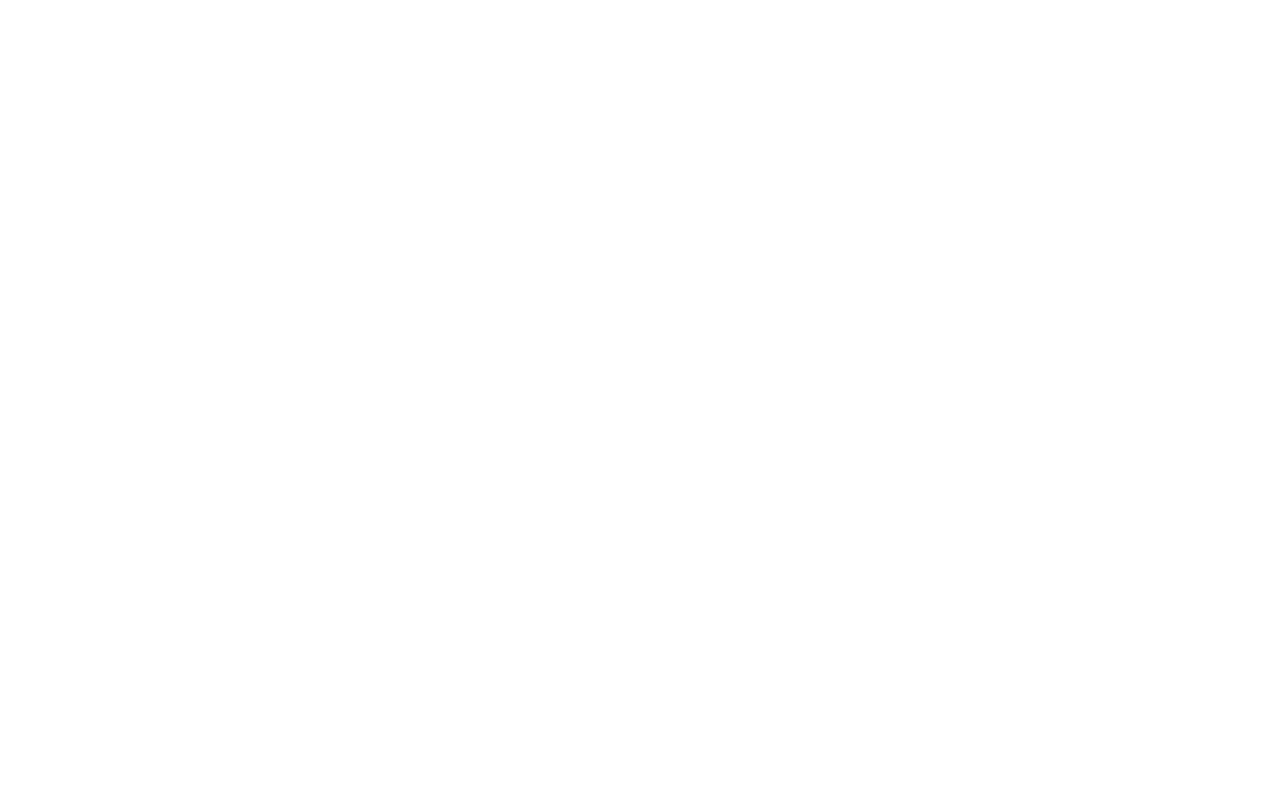
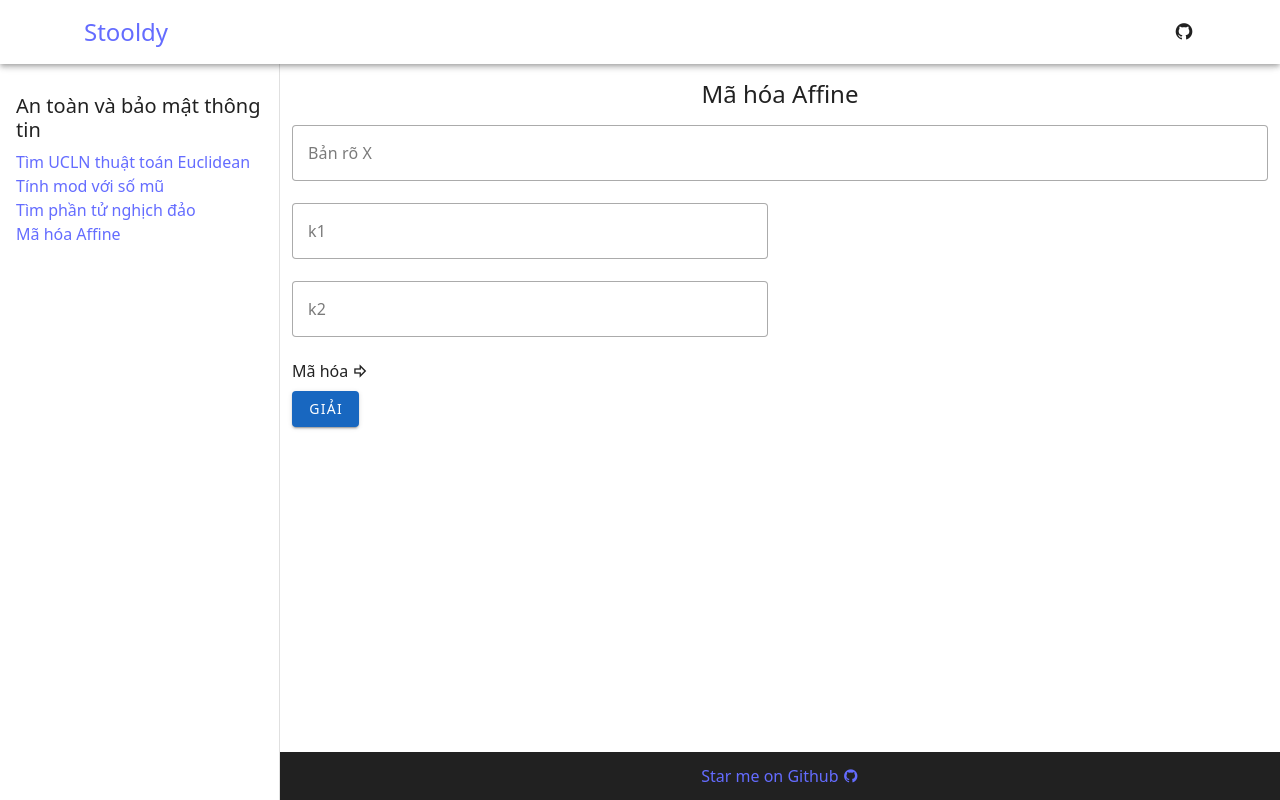
Before and after one commit to iamtuann/stooldy, a Vue app: page /atvbmtt/affine in a window 1280 px wide. Before the commit this address had no page. Built offline with nearby package versions, Linux system fonts and the light colour scheme.

Commit message:
mã hóa affine

```diff
--- a/src/router/index.js
+++ b/src/router/index.js
@@ -41,7 +41,16 @@ const routes = [
           layout: DefaultLayout,
           displayName: "Tìm phần tử nghịch đảo"
         },
-      }
+      },
+      {
+        path: "affine",
+        name: "Affine",
+        component: () => import("../views/atvbmtt/Affine.vue"),
+        meta: {
+          layout: DefaultLayout,
+          displayName: "Mã hóa Affine"
+        },
+      },
     ]
   }
 ]
--- /dev/null
+++ b/src/views/atvbmtt/Affine.vue
@@ -0,0 +1,99 @@
+<template>
+  <div class="container pb-5">
+    <h2 class="fs-4 mt-4 text-center">Mã hóa Affine</h2>
+    <div class="mt-4"></div>
+    <v-form ref="form">
+      <v-text-field
+        v-model="input.x" label="Bản rõ X"
+        variant="outlined"
+      >
+      </v-text-field>
+      <div class="row">
+        <div class="col-12 col-md-6">
+          <v-text-field
+            v-model="input.k1" label="k1"
+            variant="outlined" :rules="numberInputRules"
+          >
+          </v-text-field>
+          <v-text-field
+            v-model="input.k2" label="k2"
+            variant="outlined" :rules="numberInputRules"
+          >
+          </v-text-field>
+        </div>
+      </div>
+    </v-form>
+    <div>
+      Mã hóa {{ input.x.toUpperCase() }}
+      <span class="mdi mdi-arrow-right-bold-outline"></span>
+      {{ result }}
+    </div>
+    <v-btn color="primary" @click="handleSolve" class="mt-2">Giải</v-btn>
+
+    <div class="mt-4" v-if="result">
+      <ul>
+        <li v-for="(step,i) in listStep" :key="i">
+          Với x<sub>{{ i+1 }}</sub> = {{ step.x }} = {{ step.xValue }} <br>
+          y<sub>{{ i+1 }}</sub> =
+          ({{ `${k1} * ${step.xValue} + ${k2}` }}) mod 26 = {{ step.yValue }} = {{ step.y }}
+          <br>
+        </li>
+        <span class="mdi mdi-arrow-right-bold-outline"></span>
+        Vậy bản mã y = {{ result }}
+      </ul>
+    </div>
+  </div>
+</template>
+
+<script setup>
+import { ref, reactive } from "vue";
+const input = reactive({
+  x: '',
+  k1: '',
+  k2: '',
+})
+const xArr = ref([]);
+const yArr = ref([]);
+const listStep = ref([]);
+const k1 = ref(0);
+const k2 = ref(0);
+
+const result = ref('')
+const form = ref(null);
+const numberInputRules = [
+  v => !!v || "Trường không được để trống",
+  v => /^\d+$/.test(v) || "Số không hợp lệ"
+]
+
+async function handleSolve() {
+  const { valid } = await form.value.validate();
+  if (valid) {
+    result.value = '';
+    listStep.value = [];
+    xArr.value = [];
+    yArr.value = [];
+    input.x = input.x.toUpperCase();
+    xArr.value = input.x.trim().split("");
+    k1.value = input.k1;
+    k2.value = input.k2;
+    xArr.value.forEach(x => {
+      let xValue = x.charCodeAt(x) - 65;
+      let yValue = (xValue * Number(k1.value) + Number(k2.value)) % 26;
+      let y = String.fromCharCode(yValue + 65);
+      yArr.value.push(y);
+      listStep.value.push({
+        x,
+        xValue,
+        y,
+        yValue
+      })
+    })
+    result.value = yArr.value.join('');
+  }
+}
+
+</script>
+
+<style scoped>
+
+</style>
--- a/src/views/atvbmtt/Modulo2.vue
+++ b/src/views/atvbmtt/Modulo2.vue
@@ -51,7 +51,7 @@ import { decToBin, decToBinArray } from "../../utils/calculate";
 const form = ref(null);
 const inputRules = [
   v => !!v || "Trường không được để trống",
-  v => /^\d+$/.test(v) || "Số không hợp lệ"
+  // v => /^\d+$/.test(v) || "Số không hợp lệ"
 ]
 
 const xModel = ref("");
```
Also changed, not shown: src/data/alphabet.js (added, +28 -0 lines).
